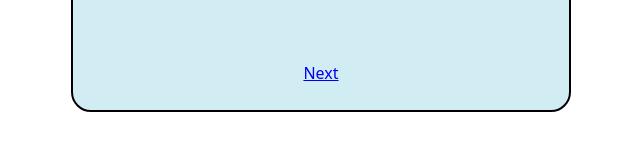
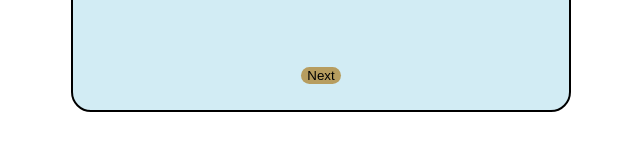
Before and after one commit to Moukarnold/capstone-project, a Next.js app: page / in a window 1280 px wide. Shown: the part 468-618 px from the top of the page, without its empty margins (319-959 px from the left). Built offline with nearby package versions, Linux system fonts and the light colour scheme.

Commit message:
refactory

```diff
--- a/pages/index.js
+++ b/pages/index.js
@@ -1,10 +1,17 @@
 import {
   ContainerMain,
   ContainerForm,
+  Button,
 } from "@/components/styledComponents/Container.styled";
-import Link from "next/link";
+import { useRouter } from "next/router";
+export default function HomePage() {
+  const router = useRouter();
 
-export default function HomePage() {
+  function handleNext(event) {
+    event.preventDefault();
+    router.push("/starting");
+  }
+
   return (
     <div>
       <ContainerMain>
@@ -13,7 +20,10 @@
 
           <h3> let us have fun with Tonge twister </h3>
         </ContainerForm>
-        <Link href={"/starting"}> Next </Link>
+        <Button type="button" onClick={handleNext}>
+          {" "}
+          Next{" "}
+        </Button>
       </ContainerMain>
     </div>
   );
```
